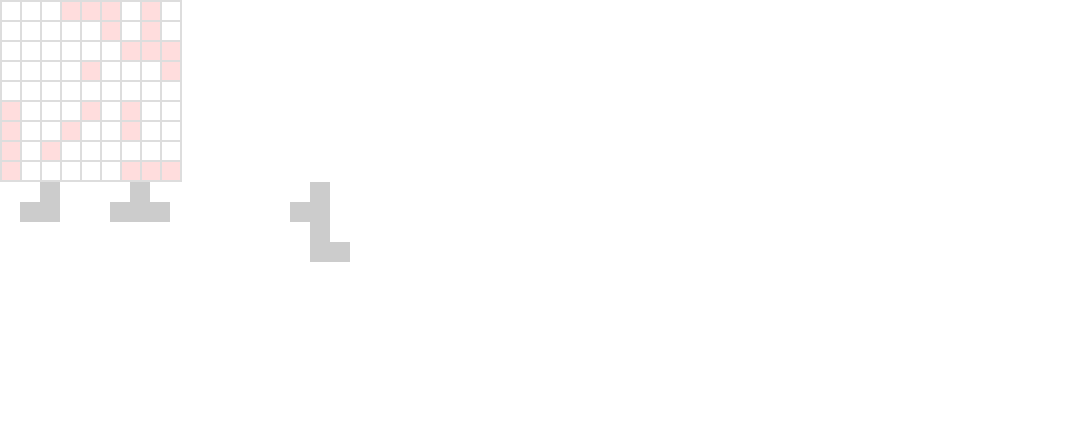
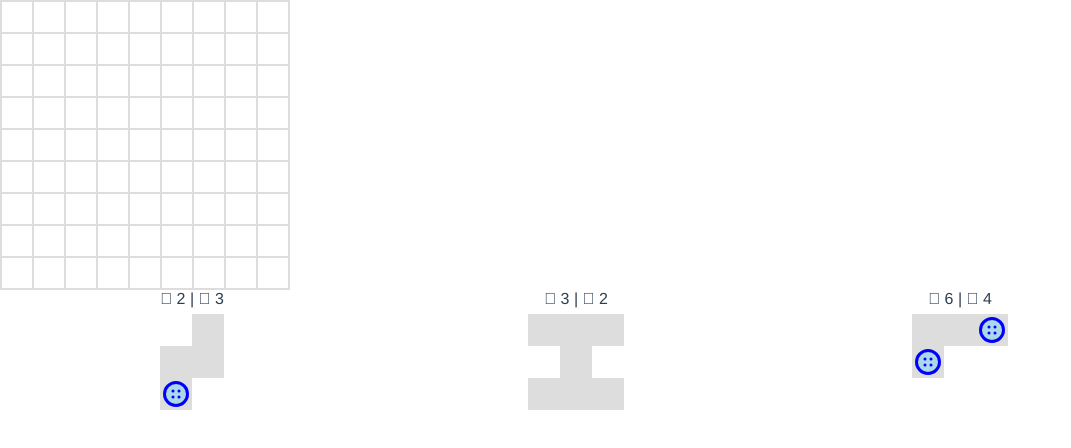
Before and after one commit to salmiak/patchwork, a Vue app: page / in a window 1280 px wide. Shown: the top 448 px of the page, without its empty margins (0-1071 px from the left). Built offline with nearby package versions, Linux system fonts and the light colour scheme.

Commit message:
Added buttons more work on tile list

```diff
--- a/public/index.html
+++ b/public/index.html
@@ -5,6 +5,7 @@
     <meta http-equiv="X-UA-Compatible" content="IE=edge">
     <meta name="viewport" content="width=device-width,initial-scale=1.0">
     <link rel="icon" href="<%= BASE_URL %>favicon.ico">
+    <link rel="stylesheet" href="https://pro.fontawesome.com/releases/v5.1.0/css/all.css" integrity="sha384-87DrmpqHRiY8hPLIr7ByqhPIywuSsjuQAfMXAE0sMUpY3BM7nXjf+mLIUSvhDArs" crossorigin="anonymous">
     <title>patchwork</title>
   </head>
   <body>
--- a/src/assets/base.less
+++ b/src/assets/base.less
@@ -1,2 +1,2 @@
 @cells: 9;
-@size: 20px;
+@size: 32px;
--- a/src/assets/tiles.json
+++ b/src/assets/tiles.json
@@ -1,95 +1,232 @@
 [{
     "id": 0,
     "pattern": [
+      [1, 1]
+    ],
+    "offset": {
+      "x": 0,
+      "y": 0
+    },
+    "time": 1,
+    "cost": 2,
+    "buttons": 0
+  },
+  {
+    "id": 1,
+    "pattern": [
+      [1, 1, 0],
+      [0, 2, 1],
+      [0, 2, 2]
+    ],
+    "offset": {
+      "x": 1,
+      "y": 1
+    },
+    "time": 6,
+    "cost": 8,
+    "buttons": 3
+  },
+  {
+    "id": 2,
+    "pattern": [
+      [1, 0],
+      [1, 1],
+      [1, 1],
+      [0, 1]
+    ],
+    "offset": {
+      "x": 1,
+      "y": 1
+    },
+    "time": 2,
+    "cost": 4,
+    "buttons": 0
+  },
+  {
+    "id": 3,
+    "pattern": [
+      [1, 1, 2],
+      [2, 0, 0]
+    ],
+    "offset": {
+      "x": 1,
+      "y": 0
+    },
+    "time": 6,
+    "cost": 4,
+    "buttons": 2
+  },
+  {
+    "id": 4,
+    "pattern": [
+      [1],
+      [2],
+      [1],
+      [1]
+    ],
+    "offset": {
+      "x": 0,
+      "y": 0
+    },
+    "time": 3,
+    "cost": 3,
+    "buttons": 1
+  },
+  {
+    "id": 5,
+    "pattern": [
+      [2, 0],
+      [2, 0],
+      [2, 1],
+      [1, 1]
+    ],
+    "offset": {
+      "x": 1,
+      "y": 1
+    },
+    "time": 5,
+    "cost": 10,
+    "buttons": 3
+  },
+  {
+    "id": 6,
+    "pattern": [
+      [0, 1],
+      [1, 1],
+      [2, 0]
+    ],
+    "offset": {
+      "x": 1,
+      "y": 1
+    },
+    "time": 2,
+    "cost": 3,
+    "buttons": 1
+  },
+  {
+    "id": 7,
+    "pattern": [
+      [1, 0],
+      [1, 0],
+      [2, 1],
+      [0, 1]
+    ],
+    "offset": {
+      "x": 1,
+      "y": 1
+    },
+    "time": 3,
+    "cost": 2,
+    "buttons": 1
+  },
+  {
+    "id": 8,
+    "pattern": [
+      [1, 1, 0],
+      [0, 1, 0],
+      [0, 1, 0],
+      [0, 1, 1]
+    ],
+    "offset": {
+      "x": 1,
+      "y": 1
+    },
+    "time": 2,
+    "cost": 1,
+    "buttons": 0
+  },
+  {
+    "id": 9,
+    "pattern": [
+      [1],
+      [1],
+      [1]
+    ],
+    "offset": {
+      "x": 0,
+      "y": 0
+    },
+    "time": 2,
+    "cost": 2,
+    "buttons": 1
+  },
+  {
+    "id": 10,
+    "pattern": [
+      [1],
+      [1],
+      [2],
+      [1],
+      [1]
+    ],
+    "offset": {
+      "x": 0,
+      "y": 0
+    },
+    "time": 1,
+    "cost": 7,
+    "buttons": 1
+  },
+  {
+    "id": 11,
+    "pattern": [
+      [1, 1],
+      [1, 0],
+      [2, 0],
+      [1, 1]
+    ],
+    "offset": {
+      "x": 1,
+      "y": 1
+    },
+    "time": 5,
+    "cost": 1,
+    "buttons": 1
+  },
+  {
+    "id": 12,
+    "pattern": [
+      [0, 1, 0],
+      [1, 1, 1],
+      [2, 1, 1],
+      [0, 1, 0]
+    ],
+    "offset": {
+      "x": 1,
+      "y": 1
+    },
+    "time": 3,
+    "cost": 5,
+    "buttons": 1
+  },
+  {
+    "id": 13,
+    "pattern": [
+      [1, 1, 1],
       [0, 1, 0],
       [1, 1, 1]
     ],
     "offset": {
       "x": 1,
       "y": 1
-    }
+    },
+    "time": 3,
+    "cost": 2,
+    "buttons": 0
   },
   {
-    "id": 1,
+    "id": 14,
     "pattern": [
-      [0, 0, 1],
-      [1, 1, 1],
-      [1, 0, 1]
-    ],
-    "offset": {
-      "x": 1,
-      "y": 1
-    }
-  },
-  {
-    "id": 2,
-    "pattern": [
-      [0, 1, 0],
-      [1, 1, 0],
-      [0, 1, 0],
-      [0, 1, 1]
-    ],
-    "offset": {
-      "x": 1,
-      "y": 2
-    }
-  },
-  {
-    "id": 3,
-    "pattern": [
-      [0, 1],
-      [1, 1]
-    ],
-    "offset": {
-      "x": 1,
-      "y": 1
-    }
-  },
-  {
-    "id": 4,
-    "pattern": [
-      [0, 0, 1],
-      [1, 1, 1],
-      [1, 0, 1]
-    ],
-    "offset": {
-      "x": 1,
-      "y": 1
-    }
-  },
-  {
-    "id": 5,
-    "pattern": [
-      [0, 1, 0],
-      [1, 1, 0],
-      [0, 1, 0],
-      [0, 1, 1]
-    ],
-    "offset": {
-      "x": 1,
-      "y": 2
-    }
-  },
-  {
-    "id": 6,
-    "pattern": [
-      [0, 1],
-      [1, 1]
-    ],
-    "offset": {
-      "x": 1,
-      "y": 1
-    }
-  },
-  {
-    "id": 7,
-    "pattern": [
-      [0, 1, 0],
+      [0, 2, 0],
+      [0, 2, 0],
       [1, 1, 1]
     ],
     "offset": {
       "x": 1,
       "y": 1
-    }
+    },
+    "time": 5,
+    "cost": 5,
+    "buttons": 2
   }
 ]
--- a/src/components/MyBoard.vue
+++ b/src/components/MyBoard.vue
@@ -27,7 +27,7 @@ export default {
     }
   },
   created () {
-    let randBoard = []
+    let board = []
     for (var y=0; y < this.boardSize; y++) {
       let row = []
       for (var x=0; x < this.boardSize; x++) {
@@ -35,14 +35,14 @@ export default {
           id: ''+x+y,
           x: x,
           y: y,
-          value: Math.random() > 0.8
+          value: 0
         }
         row.push(cell)
         this.cells.push(cell)
       }
-      randBoard.push(row)
+      board.push(row)
     }
-    this.board = randBoard
+    this.board = board
   },
   methods: {
     getCellAt (x,y) {
--- a/src/components/Tile.vue
+++ b/src/components/Tile.vue
@@ -1,7 +1,7 @@
 <template>
   <div class="tile">
     <div v-for="(row,i) in tileData.pattern" :key="`r${tileData.id}${i}`" class="row">
-      <div v-for="(cell,j) in row" :key="`c${tileData.id}${i}${j}`" :class="{filled: cell}" class="cell" />
+      <div v-for="(cell,j) in row" :key="`c${tileData.id}${i}${j}`" :class="{filled: cell, button: cell === 2}" class="cell" />
     </div>
   </div>
 </template>
@@ -16,7 +16,6 @@ export default {
 <style lang="less" scoped>
 @import '../assets/base.less';
 .tile {
-  position: relative;
   display: flex;
   flex-wrap: wrap;
   justify-content: center;
@@ -31,11 +30,47 @@ export default {
     justify-content: center;
   }
   .cell {
+    flex-grow: 0;
+    flex-shrink: 0;
     display: block;
     width: @size;
     height: @size;
     &.filled {
-      background: #CCC;
+      background: #DDD;
+    }
+    &.button {
+      position: relative;
+      &::after {
+        @buttonSize: 80%;
+        content: '';
+        display: block;
+        width: @buttonSize;
+        height: @buttonSize;
+        border-radius: 100%;
+        border: 3px solid blue;
+        background: lightblue;
+        position: absolute;
+        top: 50% - @buttonSize/2;
+        left: 50% - @buttonSize/2;
+        z-index: 100;
+        box-sizing: border-box;
+      }
+      &::before {
+        @holeSize: 3px;
+        content: '';
+        display: block;
+        width: @holeSize;
+        height: @holeSize;
+        border-radius: @holeSize*2;
+        background: blue;
+        box-shadow: 0 @holeSize*2 0 blue, @holeSize*2 @holeSize*2 0 blue, @holeSize*2 0 0 blue;
+        position: absolute;
+        top: 50%;
+        left: 50%;
+        transform: translate(-1.5*@holeSize,-1.5*@holeSize);
+        z-index: 150;
+        box-sizing: border-box;
+      }
     }
   }
 }
--- a/src/components/TileList.vue
+++ b/src/components/TileList.vue
@@ -1,7 +1,18 @@
 <template lang="html">
-  <div class="tileList">
-    <tile v-for="tile in tileArray.splice(0,3)" :key="tile.id" :tile-data="tile" @click.native="selectTile(tile)" />
-  </div>
+  <ul class="tileList">
+    <li v-for="tile in tileArray.splice(0,3)" :key="tile.id">
+      <div class="tileInfo">
+        <i class="fal fa-hourglass-half" /> {{tile.time}} | <i class="fal fa-bullseye" /> {{tile.cost}}
+      </div>
+      <tile :tile-data="tile" @click.native="selectTile(tile)" />
+    </li>
+    <li v-for="tile in tileArray" :key="tile.id">
+      <div class="tileInfo">
+        <i class="fal fa-hourglass-half" /> {{tile.time}} | <i class="fal fa-bullseye" /> {{tile.cost}}
+      </div>
+      <tile :tile-data="tile" class="not-selectable" />
+    </li>
+  </ul>
 </template>
 
 <script>
@@ -32,5 +43,19 @@ export default {
 .tileList {
   display: flex;
   align-items: flex-start;
+  overflow-x: auto;
+  overflow-y: visible;
+  li {
+    display: block;
+    width: 30%;
+    flex-grow: 0;
+    flex-shrink: 0;
+    .not-selectable {
+      opacity: 0.3;
+    }
+    .tileInfo {
+      margin-bottom: 6px;
+    }
+  }
 }
 </style>
```
